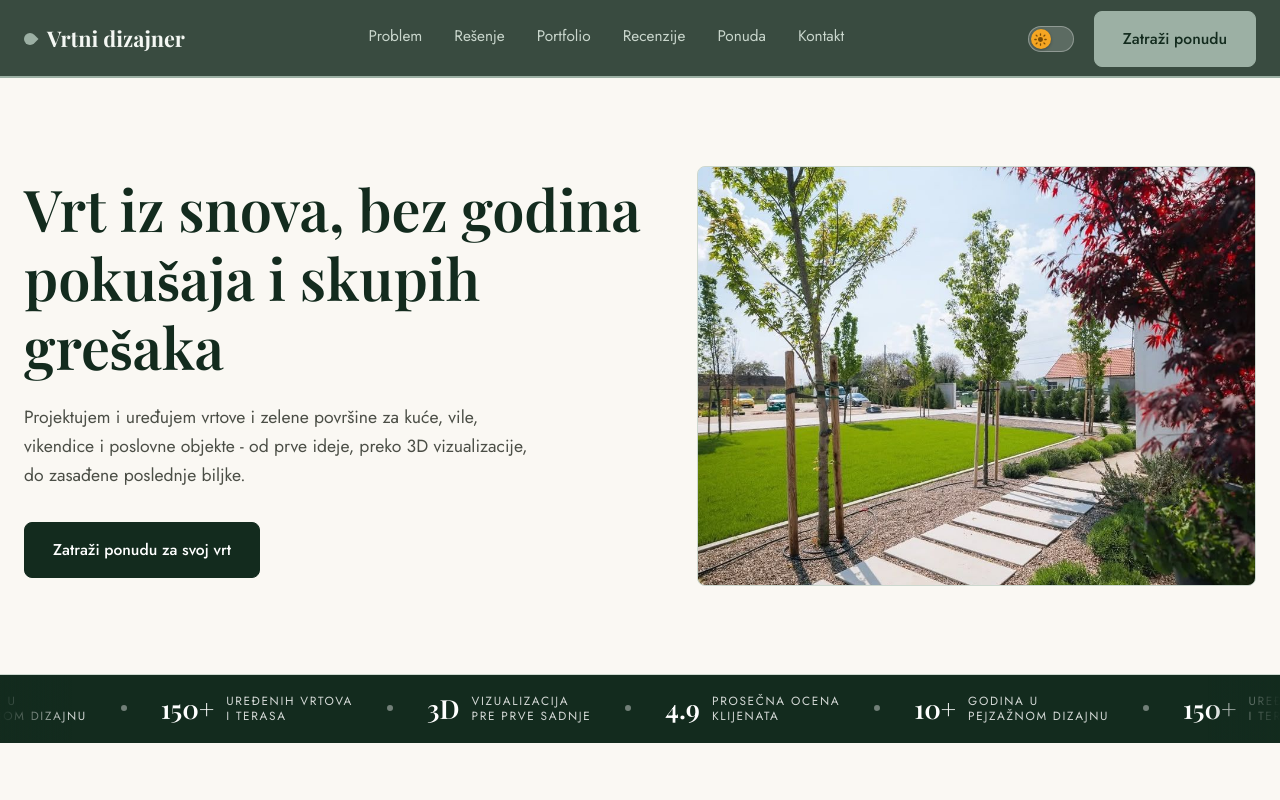
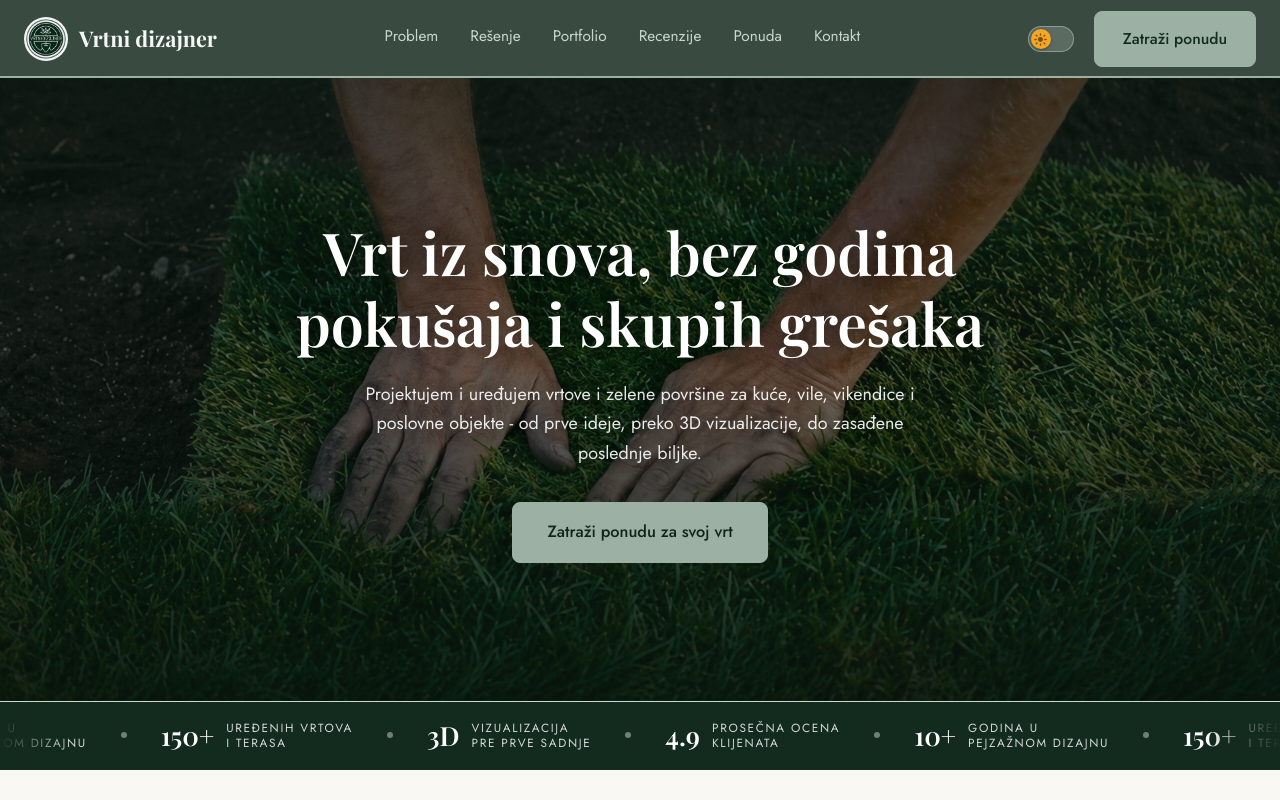
Before and after one commit to stefanamilenkovic99-design/Vrtni-dizajner, a plain HTML site: page index.html in a window 1280 px wide. Shown: the top 800 px of the page. Drawn offline with nearby package versions, Linux system fonts and the light colour scheme.

Commit message:
Deploy Vrtni-dizajner v3 (2026-08-12T10:16:25.113741+00:00)

```diff
--- a/index.html
+++ b/index.html
@@ -257,14 +257,15 @@
     white-space:nowrap;
   }
 
-  .logo::before{
-    content:"";
-    width:12px;
-    height:12px;
+  .logo-mark{
+    width:44px;
+    height:44px;
     flex:none;
-    background:var(--tertiary);
-    border-radius:50% 0 50% 50%;
-    transform:rotate(45deg);
+    border-radius:50%;
+    object-fit:contain;
+    /* Znak je tamnozelen, pa uvek stoji na svetlom krugu - i u tamnoj temi. */
+    background:#F4F7F3;
+    padding:2px;
   }
 
   .nav-links{
@@ -398,7 +399,8 @@
     z-index:999;
   }
 
-  .mobile-menu.open{max-height:420px;}
+  /* Dovoljno visoko za sve stavke; na niskim ekranima meni se skroluje. */
+  .mobile-menu.open{max-height:min(540px, calc(100vh - 78px)); overflow-y:auto;}
 
   .mobile-menu-inner{
     padding:20px 24px 28px;
@@ -424,33 +426,86 @@
     .hamburger{display:flex;}
   }
 
+  @media (max-width:480px){
+    .logo{font-size:1.18rem; gap:9px;}
+    .logo-mark{width:38px; height:38px;}
+  }
+
   @media (min-width:992px){
     .mobile-menu{display:none;}
   }
 
-  /* HERO */
+  /* HERO - fotografija preko cele širine, tekst centriran preko nje */
   .hero{
+    position:relative;
+    display:flex;
+    align-items:center;
+    justify-content:center;
+    text-align:center;
+    min-height:clamp(520px, 78vh, 760px);
     padding-top:88px;
     padding-bottom:88px;
+    overflow:hidden;
+    background:#0F1A13;
     border-bottom:1px solid var(--border);
   }
 
-  .hero-grid{
-    display:grid;
-    grid-template-columns:1.05fr 0.95fr;
-    gap:56px;
+  .hero-bg{
+    position:absolute;
+    inset:0;
+    width:100%;
+    height:100%;
+    object-fit:cover;
+    z-index:0;
+  }
+
+  /* Preliv preko fotografije, da naslov i podnaslov ostanu čitljivi. */
+  .hero-overlay{
+    position:absolute;
+    inset:0;
+    z-index:1;
+    background:
+      radial-gradient(115% 85% at 50% 45%, rgba(9,22,15,0.30) 0%, rgba(9,22,15,0.52) 58%, rgba(7,17,11,0.68) 100%),
+      linear-gradient(180deg, rgba(19,43,30,0.34) 0%, rgba(19,43,30,0.10) 45%, rgba(9,20,14,0.58) 100%);
+  }
+
+  .hero-inner{
+    position:relative;
+    z-index:2;
+    max-width:840px;
+    margin:0 auto;
+    display:flex;
+    flex-direction:column;
     align-items:center;
   }
 
   .hero h1{
-    font-size:clamp(2.6rem, 4.6vw, 3.6rem);
+    color:#FFFFFF;
+    font-size:clamp(2.3rem, 4.8vw, 3.7rem);
     margin-bottom:22px;
+    text-shadow:0 2px 26px rgba(0,0,0,0.45);
   }
 
   .hero-sub{
-    font-size:1.1rem;
-    max-width:48ch;
-    margin-bottom:32px;
+    color:rgba(255,255,255,0.90);
+    font-size:1.12rem;
+    max-width:56ch;
+    margin:0 auto 34px;
+    text-shadow:0 1px 16px rgba(0,0,0,0.42);
+  }
+
+  .hero .btn{
+    background:#9CB0A4;
+    border-color:#9CB0A4;
+    color:#12241A;
+    padding:16px 34px;
+    font-size:1.02rem;
+  }
+
+  .hero .btn:hover{
+    background:#FFFFFF;
+    border-color:#FFFFFF;
+    color:#12241A;
   }
 
   .placeholder{
@@ -483,12 +538,13 @@
     object-fit:cover;
   }
 
-  .hero-image{height:420px;}
-
   @media (max-width:768px){
-    .hero-grid{grid-template-columns:1fr; gap:32px;}
-    .hero-image{height:260px; order:2;}
-    .hero-text{order:1;}
+    .hero{
+      min-height:clamp(440px, 72vh, 600px);
+      padding-top:64px;
+      padding-bottom:64px;
+    }
+    .hero-sub{font-size:1.02rem;}
   }
 
   /* TRAKA U POKRETU (ispod heroja) */
@@ -680,8 +736,8 @@
 
   @media (max-width:768px){
     .kred-grid{grid-template-columns:1fr;}
-    .kred-image{order:1; height:220px;}
-    .kred-text{order:2;}
+    .kred-text{order:1;}
+    .kred-image{order:2; height:220px;}
   }
 
   /* BENEFITI */
@@ -1247,14 +1303,9 @@
     margin-bottom:10px;
   }
 
-  .footer-logo::before{
-    content:"";
-    width:11px;
-    height:11px;
-    flex:none;
-    background:var(--tertiary);
-    border-radius:50% 0 50% 50%;
-    transform:rotate(45deg);
+  .footer-logo .logo-mark{
+    width:48px;
+    height:48px;
   }
 
   .footer-col p{font-size:0.9rem; margin-bottom:0;}
@@ -1294,7 +1345,10 @@
 
 <header class="navbar">
   <div class="wrap nav-inner">
-    <a href="#pocetna" class="logo">Vrtni dizajner</a>
+    <a href="#pocetna" class="logo">
+      <img class="logo-mark" src="assets/logo.png" width="235" height="237" alt="Znak Vrtni dizajner">
+      <span>Vrtni dizajner</span>
+    </a>
     <nav class="nav-links">
       <a href="#problem">Problem</a>
       <a href="#resenje">Rešenje</a>
@@ -1331,16 +1385,13 @@
 </div>
 
 <section class="hero" id="pocetna">
-  <div class="wrap hero-grid">
-    <div class="hero-text">
-      <h1>Vrt iz snova, bez godina pokušaja i skupih grešaka</h1>
-      <p class="hero-sub">Projektujem i uređujem vrtove i zelene površine za kuće, vile, vikendice i poslovne objekte - od prve ideje, preko 3D vizualizacije, do zasađene poslednje biljke.</p>
-      <a href="#kontakt" class="btn">Zatraži ponudu za svoj vrt</a>
-    </div>
-    <div class="media-frame hero-image">
-      <img class="media" src="assets/hero-vrt.jpg" width="942" height="1142" fetchpriority="high" decoding="async"
-           alt="Uređeno dvorište sa travnjakom, gazištima i mladim drvoredom">
-    </div>
+  <img class="hero-bg" src="assets/hero-busen.jpg" width="1674" height="939" fetchpriority="high" decoding="async"
+       alt="Ruke pritiskaju busen travnjaka na sveže pripremljenu zemlju">
+  <div class="hero-overlay" aria-hidden="true"></div>
+  <div class="wrap hero-inner">
+    <h1>Vrt iz snova, bez godina pokušaja i skupih grešaka</h1>
+    <p class="hero-sub">Projektujem i uređujem vrtove i zelene površine za kuće, vile, vikendice i poslovne objekte - od prve ideje, preko 3D vizualizacije, do zasađene poslednje biljke.</p>
+    <a href="#kontakt" class="btn">Zatraži ponudu za svoj vrt</a>
   </div>
 </section>
 
@@ -1692,7 +1743,10 @@
     <p class="ps-note">P.S. Cena zavisi od tvog prostora, zato je prva konsultacija početna tačka, ne obaveza. Zatraži ponudu i saznaj tačno kako bi tvoj vrt mogao da izgleda.</p>
     <div class="footer-grid">
       <div class="footer-col">
-        <div class="footer-logo">Vrtni dizajner</div>
+        <div class="footer-logo">
+          <img class="logo-mark" src="assets/logo.png" width="235" height="237" loading="lazy" alt="Znak Vrtni dizajner">
+          <span>Vrtni dizajner</span>
+        </div>
         <p>Dizajn i uređenje vrtova i zelenih površina, od skice do zasađenog prostora.</p>
       </div>
       <div class="footer-col">
```
Also changed, not shown: assets/hero-busen.jpg (added), assets/logo.png (added).
